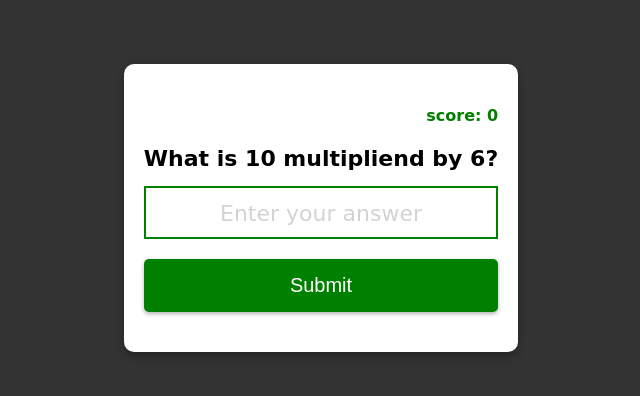
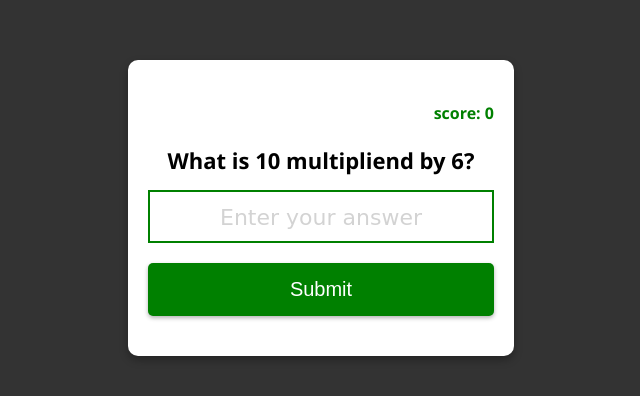
Before and after one commit to fanuelstephen/Multiplication-App, a plain HTML site: page index.html in a window 1280 px wide. Shown: the part 192-588 px from the top of the page, without its empty margins (319-959 px from the left). Drawn offline with Linux system fonts and the light colour scheme.

Commit message:
change the font family

```diff
--- a/style.css
+++ b/style.css
@@ -6,7 +6,7 @@ body {
   align-items: center;
   text-align: center;
   background-color: yellow;
-  font-family: cursive;
+  font-family: "Segoe UI", Tahoma, Geneva, Verdana, sans-serif;
 }
 form {
   background-color: white;
```
